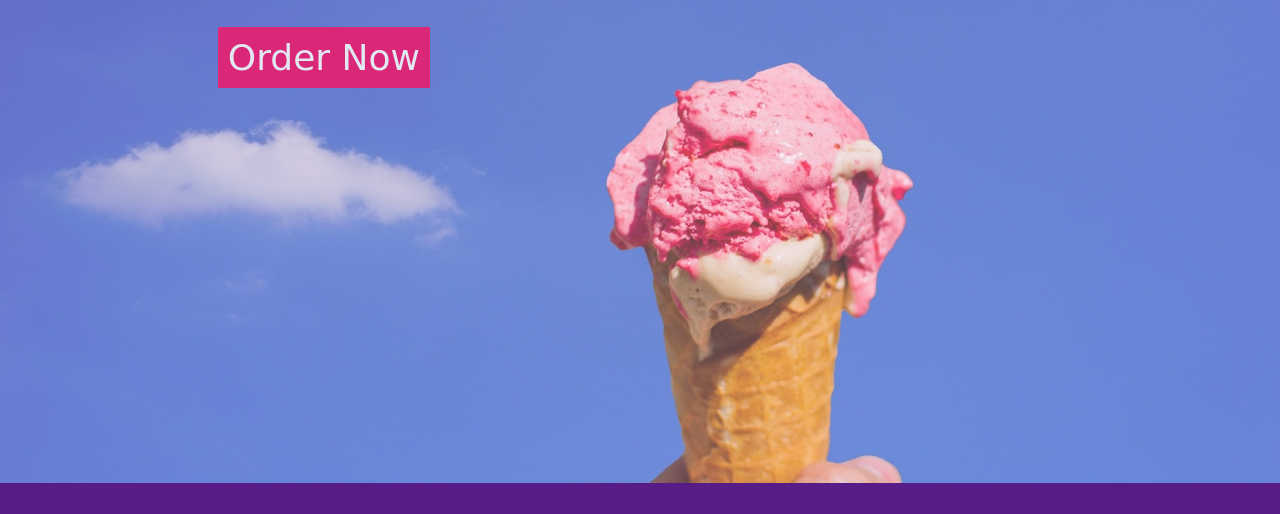
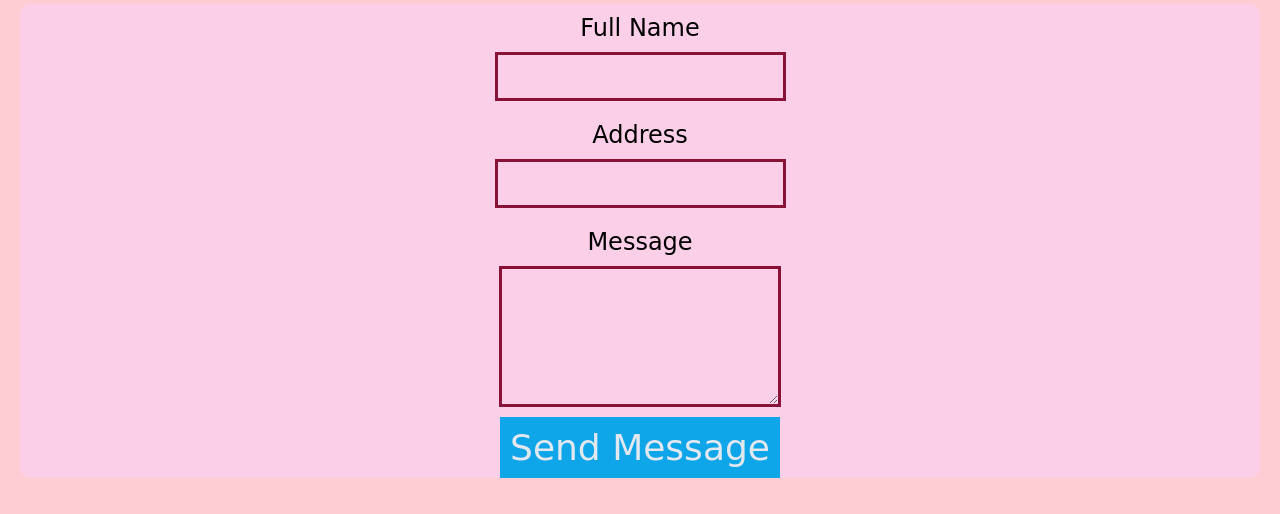
Before and after one commit to subarnapkrl/Reastaurant-Page, a website built with webpack: page dist/index.html in a window 1280 px wide. Shown: the part 412-926 px from the top of the page. Before the commit the page ends 895 px from the top, so only its background shows below. Built offline with nearby package versions, Linux system fonts and the light colour scheme; a web font is replaced by a local one.

Commit message:
Contact-page-completed

```diff
--- /dev/null
+++ b/src/contact.js
@@ -0,0 +1,99 @@
+function contact()
+{
+    const content=document.querySelector('#content')
+
+    // NAVBAR SECTION START
+
+     const nav=document.createElement('nav');
+
+     const navHeader=document.createElement('div');
+     navHeader.classList.add('nav-header');
+
+
+     const spanHeader=document.createElement("img");
+     spanHeader.src="../src/dssss.svg"
+     spanHeader.style.width="200px"
+     spanHeader.style.height="150px"
+
+     navHeader.appendChild(spanHeader);
+
+
+
+     const navBar=document.createElement('div');
+     const ulList=document.createElement('ul');
+     ulList.classList.add('ulList')
+
+     const homeList=document.createElement("li");
+     homeList.classList.add('list');
+     const homeLink=document.createElement('a');
+     homeLink.classList.add("link");
+     homeLink.setAttribute('id','home');
+     homeLink.textContent='Home';
+
+     homeList.append(homeLink);
+     ulList.append(homeList);
+
+     const menuList=document.createElement("li");
+     menuList.classList.add('list');
+     const menuLink=document.createElement('a');
+     menuLink.classList.add("link");
+     menuLink.setAttribute('id','menu');
+     menuLink.textContent='Menu';
+
+     menuList.append(menuLink);
+     ulList.append(menuList);
+
+     const contactList=document.createElement("li");
+     contactList.classList.add('list');
+     const contactLink=document.createElement('a');
+     contactLink.classList.add("link","current");
+     contactLink.setAttribute('id','contact');
+     contactLink.textContent='Contact';
+
+     contactList.append(contactLink);
+     ulList.append(contactList);
+
+     navBar.append(ulList);
+
+     nav.append(navHeader);
+     nav.append(navBar);
+
+     //NAVBAR SECTION END
+     //MAIN SECTION
+     const main=document.createElement('main');
+
+     const container=document.createElement('div');
+    container.classList.add('container');
+
+    const heading2=document.createElement('h2');
+    heading2.classList.add('header');
+    heading2.textContent="Contact Us";
+    container.append(heading2);
+
+
+    const sections=document.createElement('div');
+    sections.classList.add('sections');
+
+    const form=document.createElement('form');
+    form.classList.add('form');
+
+    form.innerHTML=`
+    <label for="name">Full Name</label>
+    <input type="text" name="name" id="name">
+    <label for="address">Address</label>
+    <input type="text" name="address" id="address">
+    <label for="message">Message</label>
+    <textarea name="message" id="" cols="20" rows="5"></textarea>
+    <button class="button">Send Message</button>
+    `
+
+
+
+    sections.append(form);
+    container.append(sections)
+
+    main.append(container)
+     content.append(nav)
+     content.append(main)
+}
+export {contact};
--- a/src/index.js
+++ b/src/index.js
@@ -2,6 +2,8 @@ import './style.css';
 import homeImg from './home.jpg';
 import { initialPageLoad } from './initial-page-load.js';
 import { menu } from './menu.js';
+import { contact } from './contact.js';
 
-initialPageLoad();
-// menu()
+// initialPageLoad();
+// menu();
+ contact();
--- a/src/menu.js
+++ b/src/menu.js
@@ -9,17 +9,13 @@ function menu()
     const navHeader=document.createElement('div');
     navHeader.classList.add('nav-header');
 
-    // const spanHeader=document.createElement('span');
-    // spanHeader.textContent="Chill-Pill";
-    // const paraHeader=document.createElement('p');
-    // paraHeader.textContent="Icecream";
     const spanHeader=document.createElement("img");
     spanHeader.src="../src/dssss.svg"
     spanHeader.style.width="200px"
-    spanHeader.style.height="100px"
+    spanHeader.style.height="150px"
 
     navHeader.appendChild(spanHeader);
-    // navHeader.appendChild(paraHeader);
+
 
 
     const navBar=document.createElement('div');
--- a/src/style.css
+++ b/src/style.css
@@ -160,3 +160,40 @@ main h1{
 .items p{
     font-size: 20px;
 }
+.sections{
+    background-color: #fbcfe8;
+    border-radius: 10px;
+
+}
+.form{
+    display: flex;
+    flex-direction: column;
+    align-items: center;
+    justify-content: center;
+}
+label{
+    font-size: 24px;
+    margin-top: 10px;
+    margin-bottom: 10px;
+    font-family: 'Vina Sans', cursive;
+}
+input,textarea{
+    padding: 10px;
+    background-color: #fbcfe8;
+    border: 3px solid #881337;
+    font-size: 20px;
+    margin-bottom: 10px;
+}
+.button{
+    background-color: #0ea5e9;
+    border: none;
+    font-size: 36px;
+    color: black;
+    padding: 10px;
+    font-family: 'Vina Sans', cursive;
+    color: #e2e8f0;
+    cursor: pointer;
+}
+.button:hover{
+    background-color: #db2777;
+}
```
Also changed, not shown: dist/bundle.js, dist/index.html.
